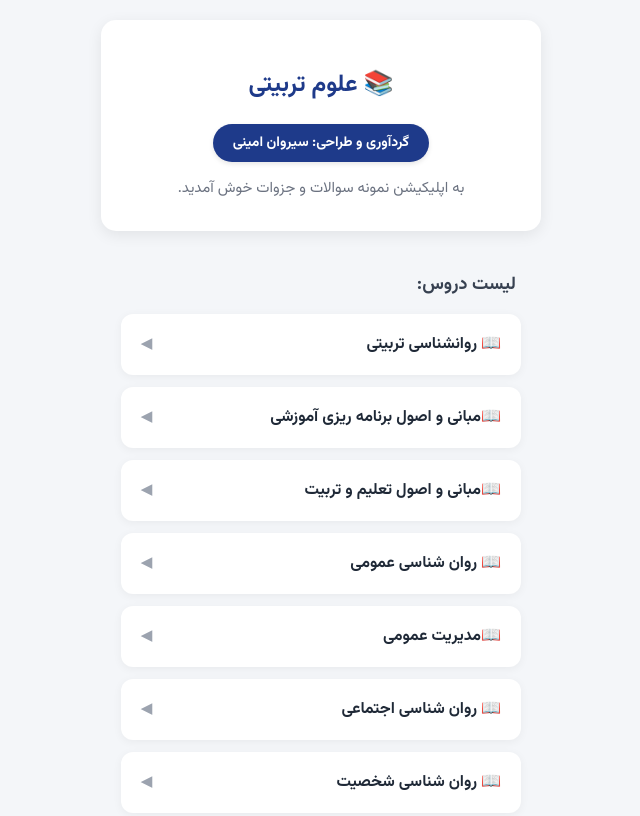
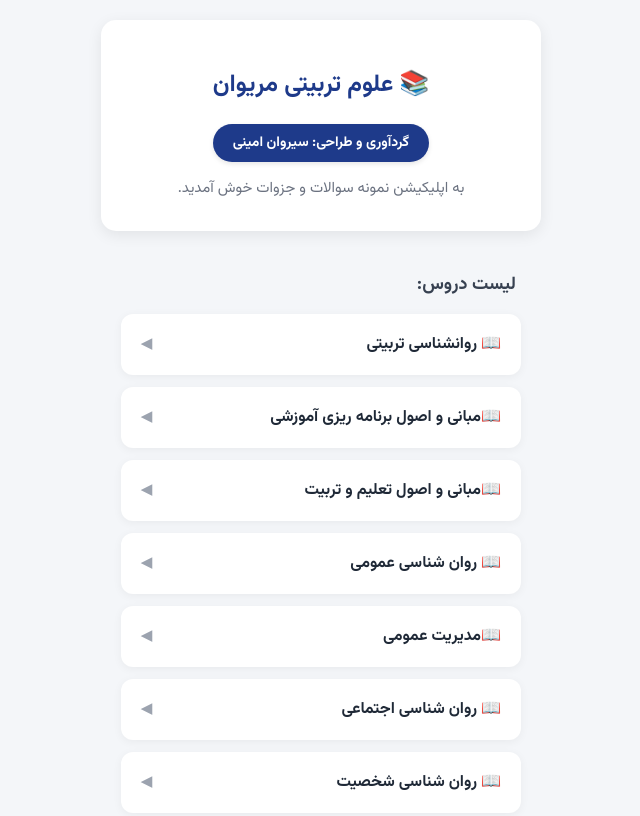
Before and after one commit to sirvanamini8383-max/Pnu-app, a plain HTML site: page index.html in a window 1280 px wide. Shown: the top 816 px of the page, without its empty margins (319-959 px from the left). Drawn offline with Linux system fonts and the light colour scheme.

Commit message:
Update index.html

```diff
--- a/index.html
+++ b/index.html
@@ -3,7 +3,7 @@
 <head>
     <meta charset="UTF-8">
     <meta name="viewport" content="width=device-width, initial-scale=1.0">
-    <title>سایت علوم تربیتی</title>
+    <title>سایت علوم تربیتی مریوان</title>
     <link href="https://fonts.googleapis.com/css2?family=Vazirmatn:wght@400;700&display=swap" rel="stylesheet">
     <style>
         body {
@@ -76,7 +76,7 @@
 <body>
 
     <div class="container">
-        <h1>📚 علوم تربیتی</h1> <div style="margin: 10px auto 15px auto; background-color: #1e3a8a; color: white; padding: 8px 20px; border-radius: 50px; display: inline-block; font-size: 14px; font-weight: bold; box-shadow: 0 2px 5px rgba(0,0,0,0.1);">
+        <h1>📚 علوم تربیتی مریوان</h1> <div style="margin: 10px auto 15px auto; background-color: #1e3a8a; color: white; padding: 8px 20px; border-radius: 50px; display: inline-block; font-size: 14px; font-weight: bold; box-shadow: 0 2px 5px rgba(0,0,0,0.1);">
     گردآوری و طراحی: سیروان امینی
         </div>
         <p>به اپلیکیشن نمونه سوالات و جزوات خوش آمدید.</p>
```
